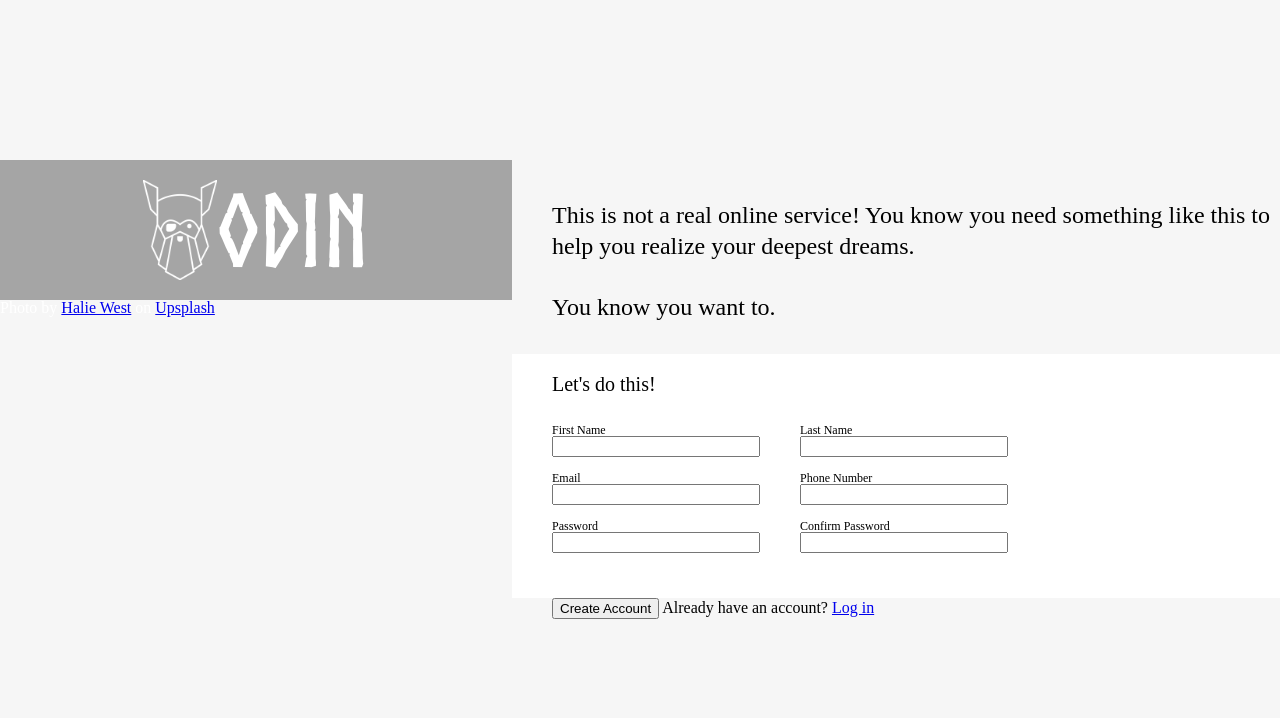
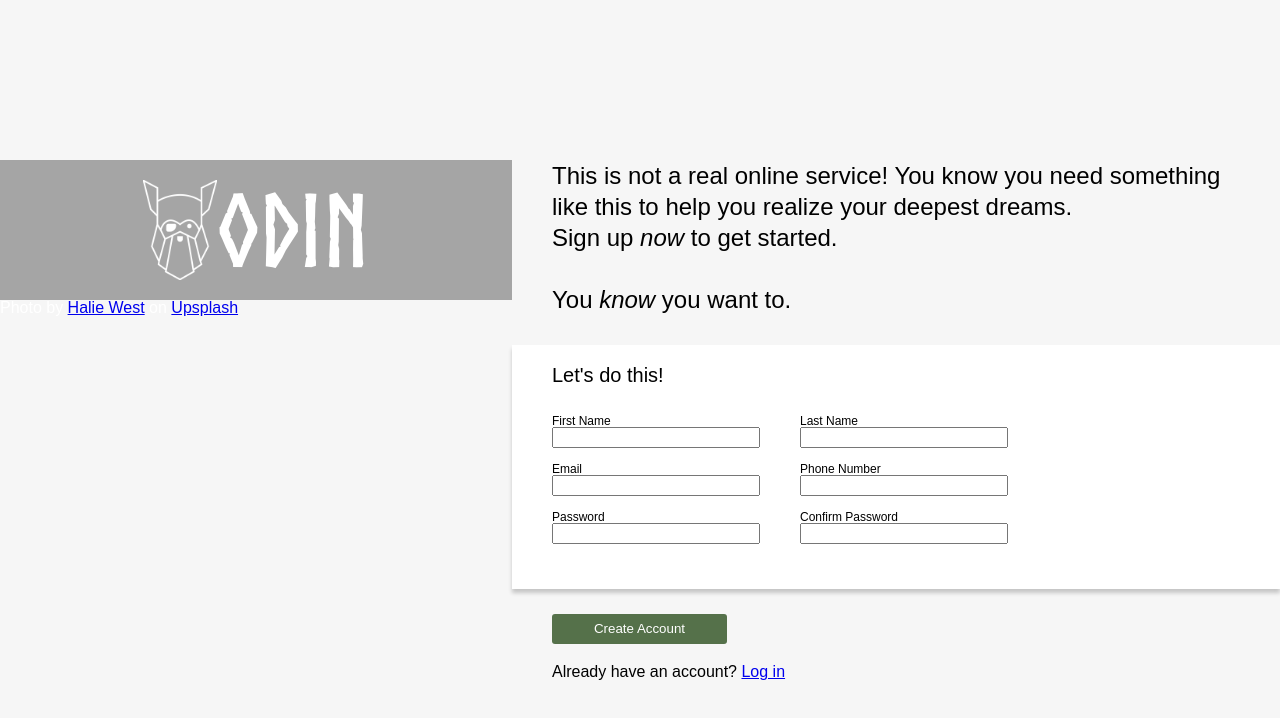
Before and after one commit to ryanfuhrman/sign-up-form, a plain HTML site: page index.html in a window 1280 px wide. Drawn offline with Linux system fonts and the light colour scheme.

Commit message:
continued building css

```diff
--- a/index.html
+++ b/index.html
@@ -20,13 +20,17 @@
         <a href="https://unsplash.com/">Upsplash</a>
       </p>
     </section>
+
     <section class="main">
       <div class="main-info">
         <p class="main-info-text">
           This is not a real online service! You know you need something like
-          this to help you realize your deepest dreams.
+          this to help you realize your deepest dreams. <br />Sign up
+          <span class="main-info-text-ital">now</span> to get started.
         </p>
-        <p class="main-info-text">You <i>know</i> you want to.</p>
+        <p class="main-info-text">
+          You <span class="main-info-text-ital">know</span> you want to.
+        </p>
       </div>
       <div class="main-form-container">
         <h1 class="main-form-header">Let's do this!</h1>
@@ -64,8 +68,10 @@
         </form>
       </div>
       <div class="main-links">
-        <button type="submit">Create Account</button>
-        Already have an account? <a href="#">Log in</a>
+        <button type="submit" class="form-submit-btn">Create Account</button>
+        <p class="main-links-login-msg">
+          Already have an account? <a href="#">Log in</a>
+        </p>
       </div>
     </section>
   </body>
--- a/styles.css
+++ b/styles.css
@@ -4,6 +4,7 @@
 }
 
 body {
+  font-family: Arial, Helvetica, sans-serif;
   display: flex;
   align-items: center;
   width: 100vw;
@@ -44,7 +45,7 @@ body {
 }
 
 .main {
-  height: 50%;
+  height: 60%;
   width: 60%;
   display: flex;
   flex-direction: column;
@@ -54,16 +55,25 @@ body {
 .main-info {
   font-size: 24px;
   padding-left: 40px;
+  max-width: 750px;
 }
 
 .main-info-text {
   padding-bottom: 30px;
+  padding-right: 50px;
   line-height: 1.3;
+}
+
+.main-info-text-ital {
+  font-style: italic;
 }
 
 .main-form-container {
   padding: 20px 0;
   background-color: white;
+  -webkit-box-shadow: 0px 4px 4px 0px rgba(0, 0, 0, 0.2);
+  -moz-box-shadow: 0px 4px 4px 0px rgba(0, 0, 0, 0.2);
+  box-shadow: 0px 4px 4px 0px rgba(0, 0, 0, 0.2);
 }
 
 .main-form-header {
@@ -104,4 +114,20 @@ body {
 
 .main-links {
   padding-left: 40px;
+  display: flex;
+  flex-direction: column;
+  padding-top: 25px;
 }
+
+.form-submit-btn {
+  width: 175px;
+  height: 30px;
+  background-color: rgb(85, 113, 74);
+  color: white;
+  border-radius: 3px;
+  border-style: none;
+}
+
+.main-links-login-msg {
+  padding-top: 20px;
+}
```
